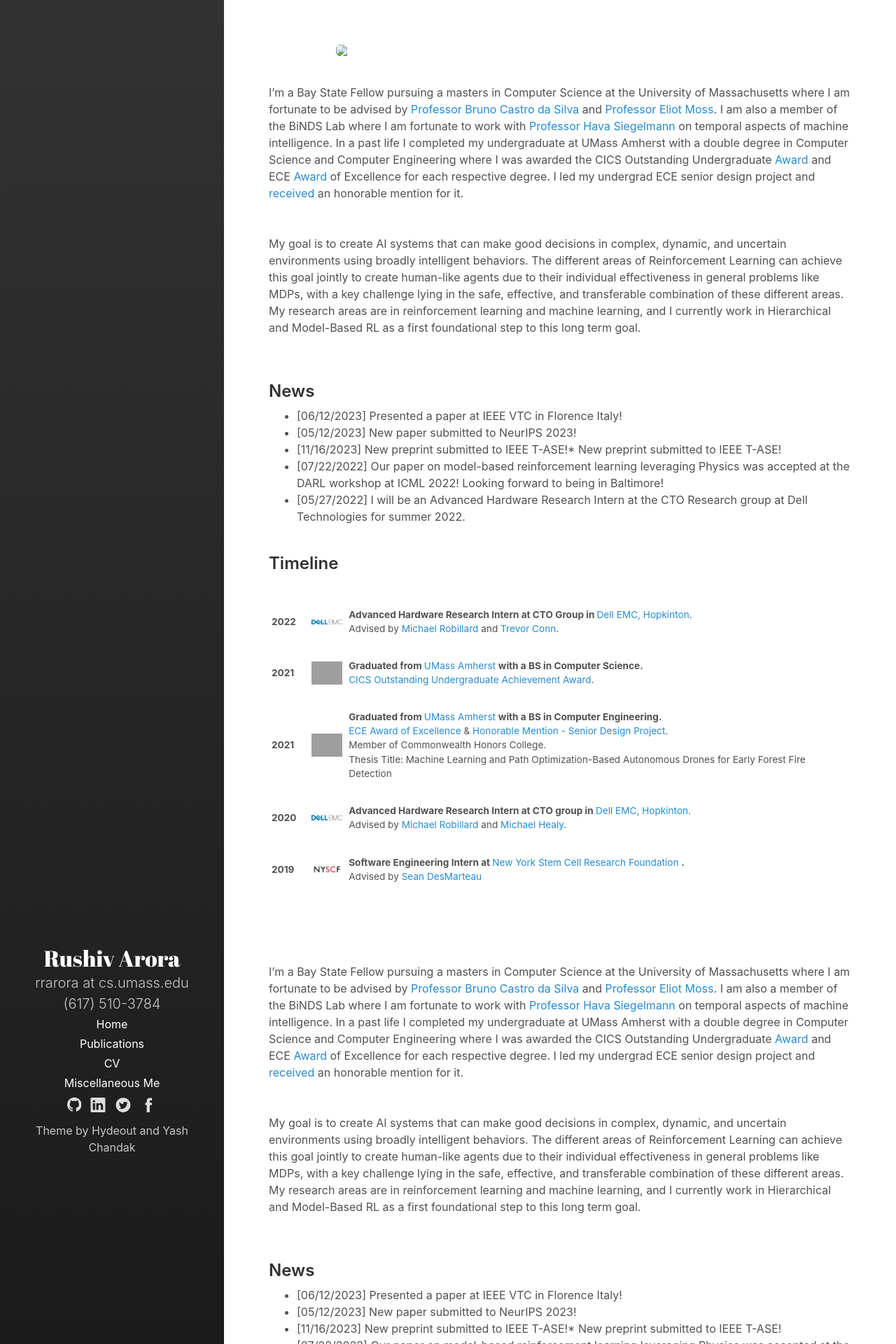
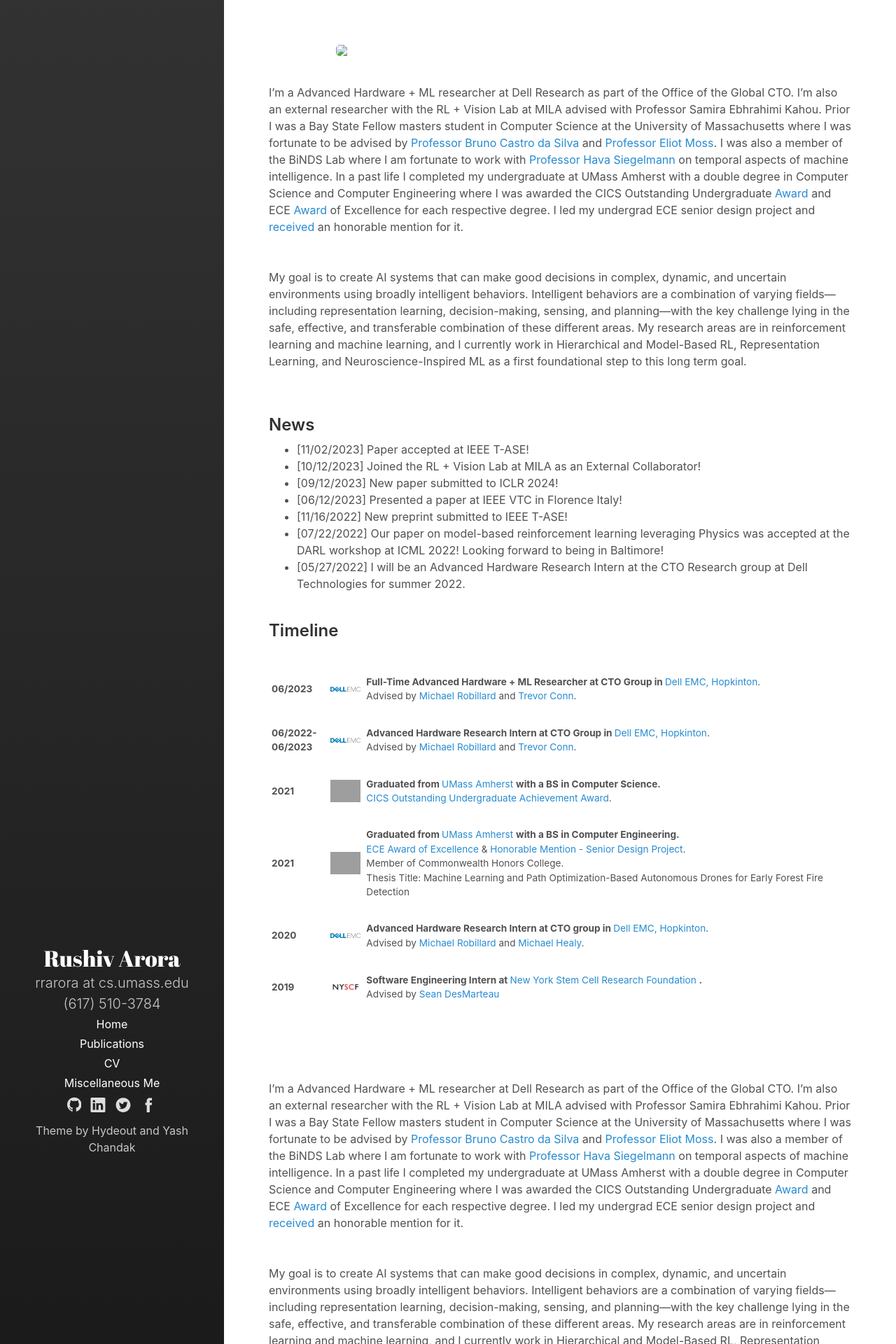
Before and after one commit to RushivArora/rushivarora.github.io, a Jekyll site: the page built from _pages/home.md, in a window 1280 px wide. Shown: the top 1920 px of the page at 70% size. Built offline with Jekyll 4.4.1, drawn with Linux system fonts in a browser that asks for light colours; some of the changed text lies outside the part shown; grey boxes are pictures that could not be loaded.

Commit message:
Update Bio. New CV

```diff
--- a/_pages/home.md
+++ b/_pages/home.md
@@ -41,19 +41,21 @@
 
 <!--<img align="left" width=150px src="/images/dp.jpg"> -->
 
-I'm a Bay State Fellow pursuing a masters in Computer Science at the University of Massachusetts where I am fortunate to be advised by <a href='https://people.cs.umass.edu/~bsilva/'>Professor Bruno Castro da Silva</a> and <a href='https://people.cs.umass.edu/~moss/?_gl=1*sdbxyt*_ga*MTY0NTE1MTIxNS4xNTM2NTI5Mzg0*_ga_21RLS0L7EB*MTY1NzQzODA5MC4zNTIuMS4xNjU3NDM4MTMxLjA.&_ga=2.225631898.1219407999.1657438091-1645151215.1536529384'>Professor Eliot Moss</a>. I am also a member of the BiNDS Lab where I am fortunate to work with <a href='https://scholar.google.co.il/citations?user=A2fiOI0AAAAJ&hl=en'>Professor Hava Siegelmann</a> on temporal aspects of machine intelligence. In a past life I completed my undergraduate at UMass Amherst with a double degree in Computer Science and Computer Engineering where I was awarded the CICS Outstanding Undergraduate <a href="https://www.cics.umass.edu/news/eight-graduating-seniors-honored-outstanding-achievements-cics">Award</a> and ECE <a href="{{site.baseurl}}/{{ site.ECEAward }}">Award</a> of Excellence for each respective degree. I led my undergrad ECE senior design project and <a href="{{site.baseurl}}/{{ site.SDPAward }}">received</a> an honorable mention for it.
+I'm a Advanced Hardware + ML researcher at Dell Research as part of the Office of the Global CTO. I'm also an external researcher with the RL + Vision Lab at MILA advised with Professor Samira Ebhrahimi Kahou. Prior I was a Bay State Fellow masters student in Computer Science at the University of Massachusetts where I was fortunate to be advised by <a href='https://people.cs.umass.edu/~bsilva/'>Professor Bruno Castro da Silva</a> and <a href='https://people.cs.umass.edu/~moss/?_gl=1*sdbxyt*_ga*MTY0NTE1MTIxNS4xNTM2NTI5Mzg0*_ga_21RLS0L7EB*MTY1NzQzODA5MC4zNTIuMS4xNjU3NDM4MTMxLjA.&_ga=2.225631898.1219407999.1657438091-1645151215.1536529384'>Professor Eliot Moss</a>. I was also a member of the BiNDS Lab where I am fortunate to work with <a href='https://scholar.google.co.il/citations?user=A2fiOI0AAAAJ&hl=en'>Professor Hava Siegelmann</a> on temporal aspects of machine intelligence. In a past life I completed my undergraduate at UMass Amherst with a double degree in Computer Science and Computer Engineering where I was awarded the CICS Outstanding Undergraduate <a href="https://www.cics.umass.edu/news/eight-graduating-seniors-honored-outstanding-achievements-cics">Award</a> and ECE <a href="{{site.baseurl}}/{{ site.ECEAward }}">Award</a> of Excellence for each respective degree. I led my undergrad ECE senior design project and <a href="{{site.baseurl}}/{{ site.SDPAward }}">received</a> an honorable mention for it.
 
 <br><br>
 
-My goal is to create AI systems that can make good decisions in complex, dynamic, and uncertain environments using broadly intelligent behaviors. The different areas of Reinforcement Learning can achieve this goal jointly to create human-like agents due to their individual effectiveness in general problems like MDPs, with a key challenge lying in the safe, effective, and transferable combination of these different areas. My research areas are in reinforcement learning and machine learning, and I currently work in Hierarchical and Model-Based RL as a first foundational step to this long term goal.
+My goal is to create AI systems that can make good decisions in complex, dynamic, and uncertain environments using broadly intelligent behaviors. Intelligent behaviors are a combination of varying fields---including representation learning, decision-making, sensing, and planning---with the key challenge lying in the safe, effective, and transferable combination of these different areas.  My research areas are in reinforcement learning and machine learning, and I currently work in Hierarchical and Model-Based RL, Representation Learning, and Neuroscience-Inspired ML as a first foundational step to this long term goal.
 
 <br><br>
 
 
 ## News
+* [11/02/2023] Paper accepted at IEEE T-ASE!
+* [10/12/2023] Joined the RL + Vision Lab at MILA as an External Collaborator!
+* [09/12/2023] New paper submitted to ICLR 2024!
 * [06/12/2023] Presented a paper at IEEE VTC in Florence Italy!
-* [05/12/2023] New paper submitted to NeurIPS 2023!
-* [11/16/2023] New preprint submitted to IEEE T-ASE!* New preprint submitted to IEEE T-ASE!
+* [11/16/2022] New preprint submitted to IEEE T-ASE!
 * [07/22/2022] Our paper on model-based reinforcement learning leveraging Physics was accepted at the DARL workshop at ICML 2022! Looking forward to being in Baltimore!
 * [05/27/2022] I will be an Advanced Hardware Research Intern at the CTO Research group at Dell Technologies for summer 2022.
 <br><br>
@@ -64,8 +66,25 @@
 
 <table width="100%" align="center" border="0" cellspacing="0" cellpadding="20">
 
+
    <tr>
-    <td width="5%"  valign="middle"> <b>2022</b>
+    <td width="5%"  valign="middle"> <b>06/2023</b>
+    </td>
+     <td width="7%"  valign="middle">
+            <img src="/images/timeline/dell_emc.png" alt="DM" style="vertical-align:middle; width: 80%; margin:0px 10px; border-radius:0%"/>
+     </td>
+     <td valign="middle" width="80%">
+          <p>
+              <b>Full-Time Advanced Hardware + ML Researcher at CTO Group in </b> <a href="https://www.dell.com/en-us/blog/tags/dell-emc/">Dell EMC, Hopkinton</a>.
+              <br>
+              Advised by <a href="https://www.linkedin.com/in/michael-robillard-8bbb588/">Michael Robillard</a> and <a href="https://www.linkedin.com/in/trevorconn/">Trevor Conn</a>.
+          </p>
+     </td>
+   </tr>
+
+
+   <tr>
+    <td width="5%"  valign="middle"> <b>06/2022-06/2023</b>
     </td>
      <td width="7%"  valign="middle">
             <img src="/images/timeline/dell_emc.png" alt="DM" style="vertical-align:middle; width: 80%; margin:0px 10px; border-radius:0%"/>
```
Also changed, not shown: 5 other files.
